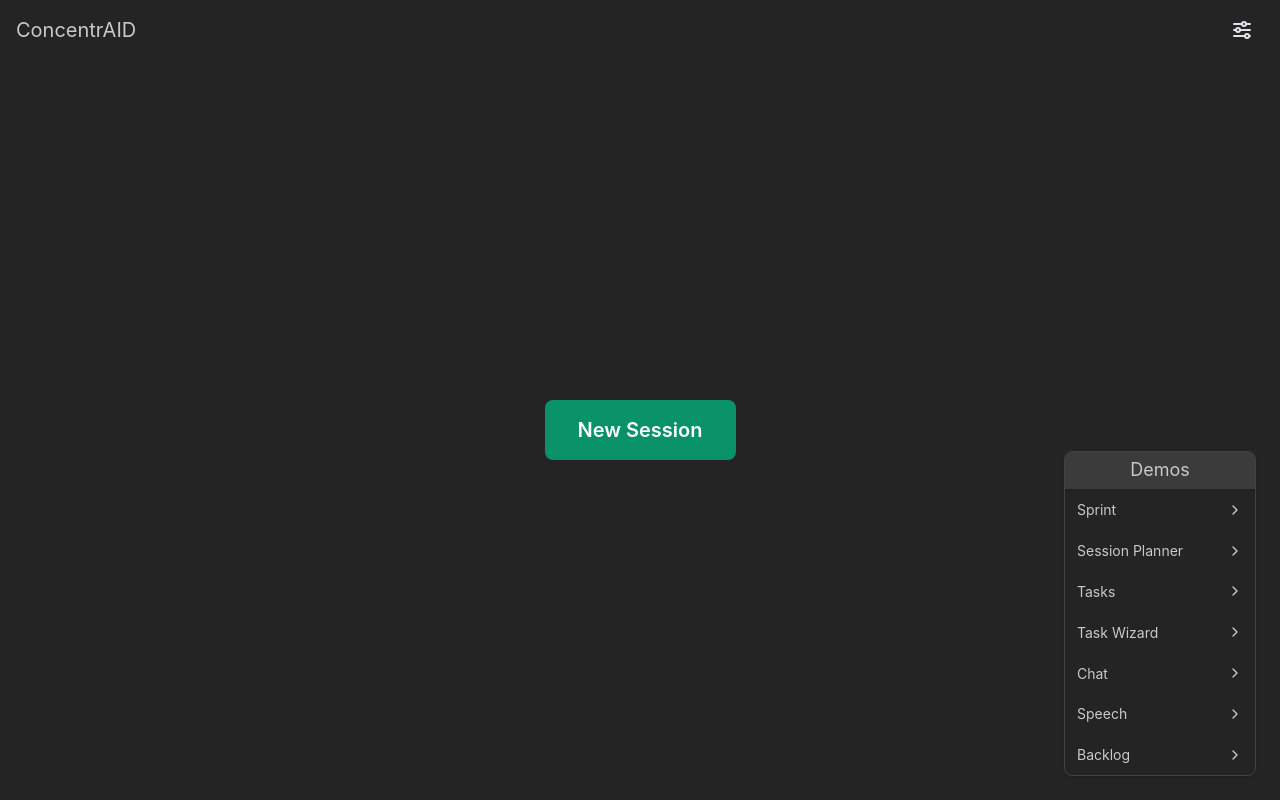
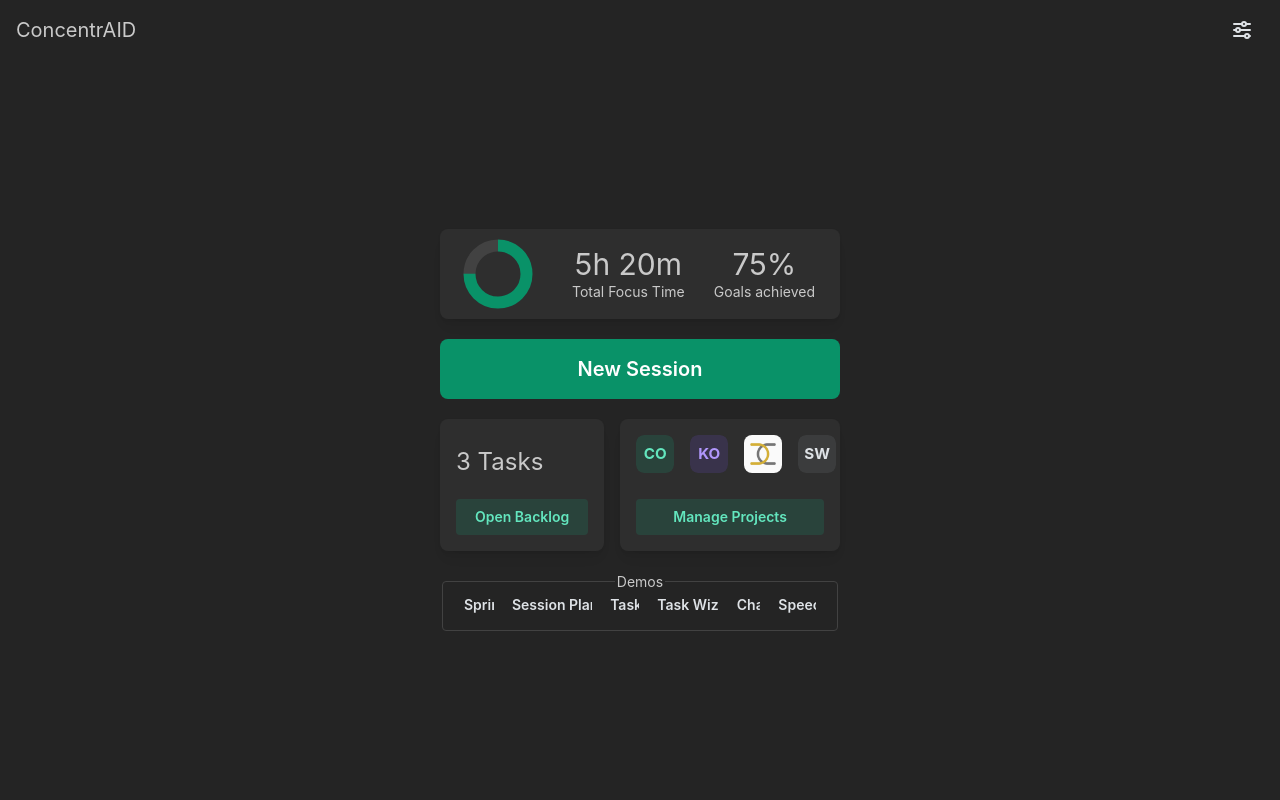
Before and after one commit to davincicoding-org/thena, a Next.js app: page / in a window 1280 px wide. Built offline with nearby package versions, Linux system fonts and the light colour scheme.

Commit message:
feat: improve home page

```diff
--- /dev/null
+++ b/app/intelligence/page.tsx
@@ -0,0 +1,13 @@
+"use client";
+
+import { AppShell, Center, Title } from "@mantine/core";
+
+export default function IntelligencePage() {
+  return (
+    <AppShell.Main display="grid">
+      <Center>
+        <Title>Coming Soon</Title>
+      </Center>
+    </AppShell.Main>
+  );
+}
--- a/app/page.tsx
+++ b/app/page.tsx
@@ -1,71 +1,180 @@
 "use client";
 
 import Link from "next/link";
-import { AppShell, Button, Center, NavLink, Text } from "@mantine/core";
-import { IconChevronRight } from "@tabler/icons-react";
+import {
+  AppShell,
+  Avatar,
+  Button,
+  Card,
+  Center,
+  Drawer,
+  Fieldset,
+  Flex,
+  RingProgress,
+  ScrollArea,
+  Space,
+  Stack,
+  Text,
+  Tooltip,
+} from "@mantine/core";
+import { useDisclosure } from "@mantine/hooks";
 
-import { Panel } from "@/ui/components/Panel";
+import { useProjects } from "@/ui/task-management";
+
+const DEMO_PAGES = [
+  {
+    label: "Sprint",
+    href: "/demos/sprint",
+  },
+  {
+    label: "Session Planner",
+    href: "/demos/session-planner",
+  },
+  {
+    label: "Tasks",
+    href: "/demos/tasks",
+  },
+  {
+    label: "Task Wizard",
+    href: "/demos/task-wizard",
+  },
+  {
+    label: "Chat",
+    href: "/demos/chat",
+  },
+  {
+    label: "Speech",
+    href: "/demos/speech",
+  },
+];
 
 export default function HomePage() {
+  const { projects } = useProjects({
+    initialProjects: [
+      { id: "con", name: "ConcentrAID", color: "teal" },
+      { id: "koc", name: "KOCO", color: "violet" },
+      { id: "dvc", name: "DAVINCI CODING", image: "/dvc.png" },
+      { id: "swi", name: "Swissinfluece" },
+      { id: "t4c", name: "T4 Capital", color: "blue" },
+    ],
+  });
+
+  const [isBacklogPanelOpen, backlogPanel] = useDisclosure(false);
+
   return (
     <AppShell.Main display="grid">
       <Center>
-        <Button size="xl" radius="md" component={Link} href="/session">
-          New Session
-        </Button>
+        <Stack gap="lg" maw={400}>
+          <Card
+            p={0}
+            radius="md"
+            shadow="sm"
+            component={Link}
+            href="/intelligence"
+            className="transition-colors hover:bg-[var(--mantine-color-dark-5)]!"
+          >
+            <Flex gap="md" pr="sm" justify="space-evenly" align="center">
+              <RingProgress
+                size={90}
+                sections={[{ value: 75, color: "primary" }]}
+              />
+              <Stack gap={0} ta="center">
+                <Text className="text-3xl!">5h 20m</Text>
+                <Text size="sm">Total Focus Time</Text>
+              </Stack>
+              <Stack gap={0} ta="center">
+                <Text className="text-3xl!">75%</Text>
+                <Text size="sm">Goals achieved</Text>
+              </Stack>
+            </Flex>
+          </Card>
+          <Button
+            size="xl"
+            radius="md"
+            fullWidth
+            component={Link}
+            href="/session"
+          >
+            New Session
+          </Button>
+
+          <Flex gap="md">
+            <Card radius="md" shadow="sm">
+              <Text className="text-2xl!" my="auto">
+                3 Tasks
+              </Text>
+              <Space h="xs" />
+              <Button variant="light" fullWidth onClick={backlogPanel.open}>
+                Open Backlog
+              </Button>
+            </Card>
+            <Card radius="md" shadow="sm" flex={1}>
+              <Card.Section>
+                <ScrollArea scrollbars="x" scrollHideDelay={300}>
+                  <Flex gap="md" p="md">
+                    {projects.map((project) => (
+                      <Tooltip key={project.id} label={project.name}>
+                        <Avatar
+                          component={Link}
+                          href={`/projects/${project.id}`}
+                          display="inline-block"
+                          size="md"
+                          radius="md"
+                          src={project.image}
+                          color={project.color || "gray"}
+                          name={project.name}
+                          onClick={(e) => {
+                            e.preventDefault();
+                            alert("Coming soon!");
+                          }}
+                        />
+                      </Tooltip>
+                    ))}
+                  </Flex>
+                </ScrollArea>
+              </Card.Section>
+              <Space h="xs" />
+              <Button
+                variant="light"
+                fullWidth
+                onClick={() => alert("Coming soon!")}
+              >
+                Manage Projects
+              </Button>
+            </Card>
+          </Flex>
+
+          <Fieldset legend="Demos" ta="center" p={0}>
+            <ScrollArea scrollbars="x" scrollHideDelay={300}>
+              <Flex align="center" className="h-full" p="sm" pt={0}>
+                {DEMO_PAGES.map((page) => (
+                  <Button
+                    key={page.label}
+                    color="gray"
+                    size="compact-sm"
+                    variant="subtle"
+                    component={Link}
+                    href={page.href}
+                  >
+                    {page.label}
+                  </Button>
+                ))}
+              </Flex>
+            </ScrollArea>
+          </Fieldset>
+        </Stack>
       </Center>
 
-      <Panel
-        className="absolute right-6 bottom-6 w-48"
-        header={
-          <Text size="lg" px="sm" ta="center" py={4}>
-            Demos
-          </Text>
-        }
+      <Drawer
+        opened={isBacklogPanelOpen}
+        position="right"
+        withCloseButton={false}
+        offset={24}
+        radius="md"
+        onClose={backlogPanel.close}
       >
-        <NavLink
-          component={Link}
-          href="/demos/sprint"
-          label="Sprint"
-          rightSection={<IconChevronRight size={16} />}
-        />
-        <NavLink
-          component={Link}
-          href="/demos/session-planner"
-          label="Session Planner"
-          rightSection={<IconChevronRight size={16} />}
-        />
-        <NavLink
-          component={Link}
-          href="/demos/tasks"
-          label="Tasks"
-          rightSection={<IconChevronRight size={16} />}
-        />
-        <NavLink
-          component={Link}
-          href="/demos/task-wizard"
-          label="Task Wizard"
-          rightSection={<IconChevronRight size={16} />}
-        />
-        <NavLink
-          component={Link}
-          href="/demos/chat"
-          label="Chat"
-          rightSection={<IconChevronRight size={16} />}
-        />
-        <NavLink
-          component={Link}
-          href="/demos/speech"
-          label="Speech"
-          rightSection={<IconChevronRight size={16} />}
-        />
-        <NavLink
-          component={Link}
-          href="/backlog"
-          label="Backlog"
-          rightSection={<IconChevronRight size={16} />}
-        />
-      </Panel>
+        <Text size="xl">Coming soon!</Text>
+      </Drawer>
     </AppShell.Main>
   );
 }
```
